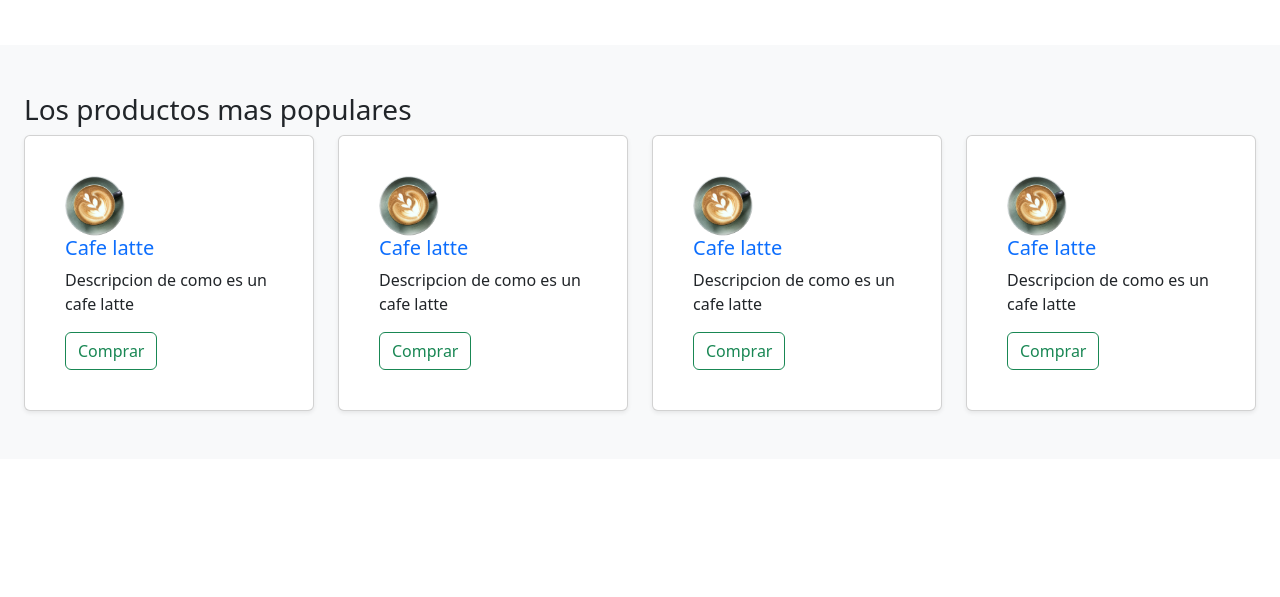
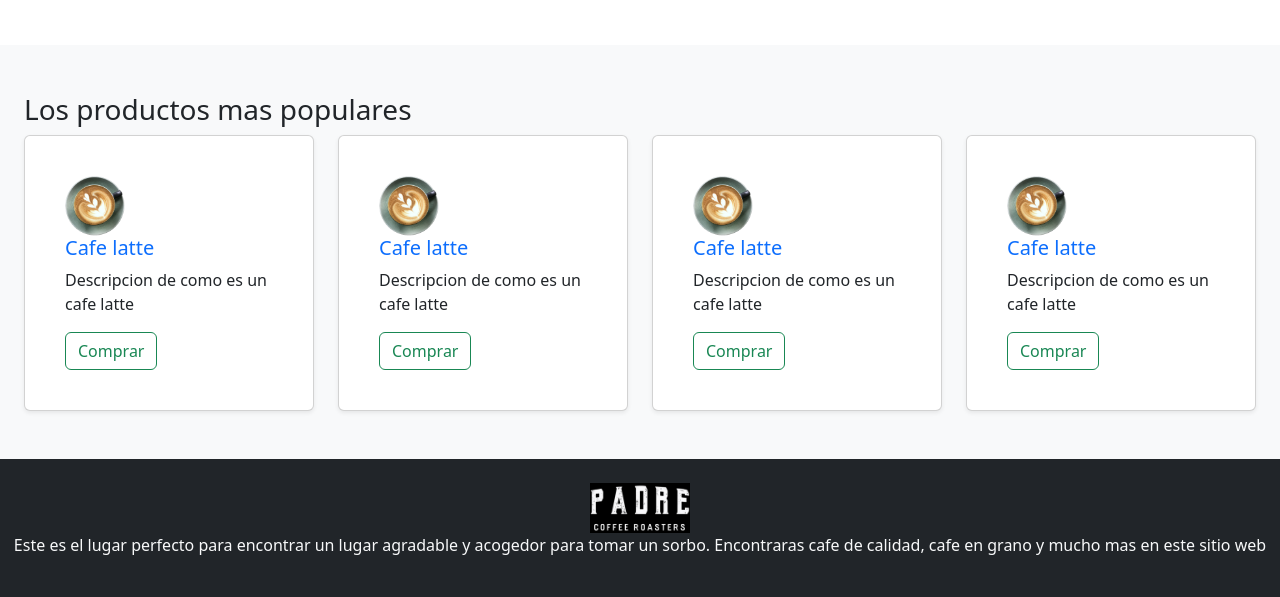
Before and after one commit to IgnacioTsaii/TP-final-Web, a plain HTML site: page index.html in a window 1280 px wide. Shown: the part 733-1330 px from the top of the page. Before the commit the page ends 1192 px from the top, so only its background shows below. Drawn offline with nearby package versions, Linux system fonts and the light colour scheme.

Commit message:
added footer
no complete

```diff
--- a/index.html
+++ b/index.html
@@ -135,6 +135,16 @@
       </section>
       <!--Fin de lo mas vendido-->
     </main>
+    <!--Inicio del Footer-->
+    <footer class="bg-dark py-4">
+      <div class="text-center text-light">
+        <img width="100" src="img/logo.jpg" alt="Logo de padre cafe">
+        <p>
+          Este es el lugar perfecto para encontrar un lugar agradable y acogedor para tomar un sorbo. Encontraras cafe de calidad, cafe en grano y mucho mas en este sitio web
+        </p>
+      </div>
+    </footer>
+    <!--Fin del Footer-->
     <script src="https://cdn.jsdelivr.net/npm/bootstrap@5.2.1/dist/js/bootstrap.bundle.min.js" integrity="sha384-u1OknCvxWvY5kfmNBILK2hRnQC3Pr17a+RTT6rIHI7NnikvbZlHgTPOOmMi466C8" crossorigin="anonymous"></script>
   </body>
 </html>
```
